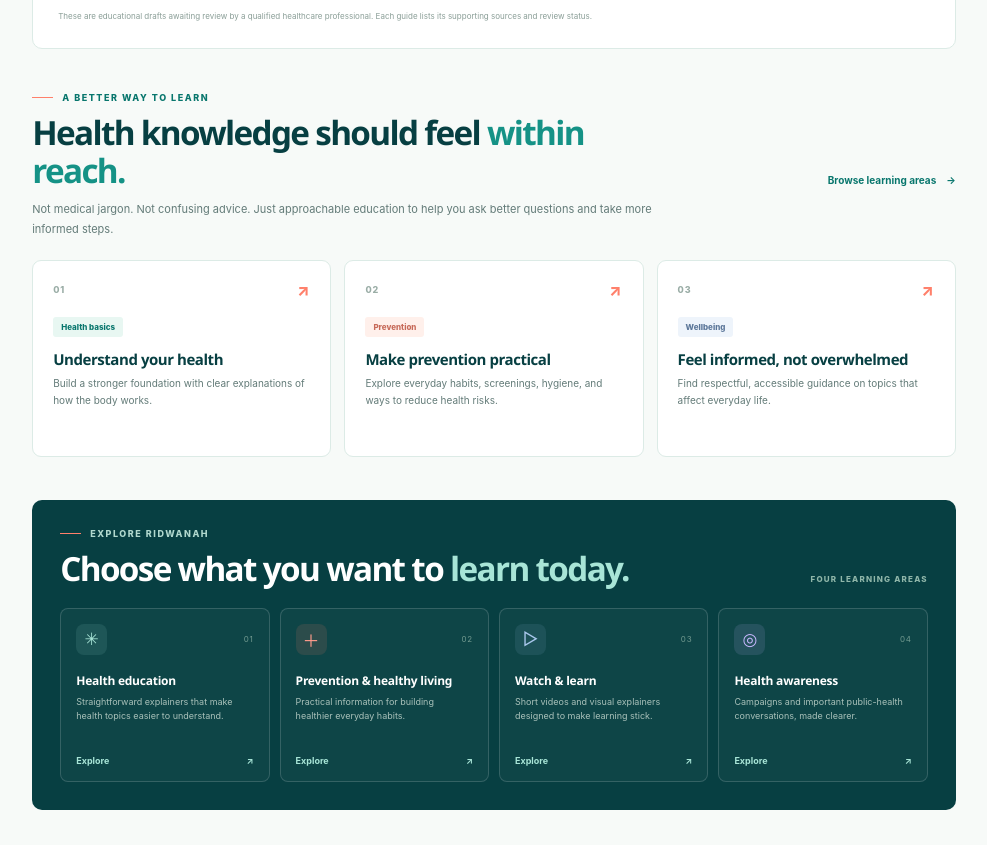
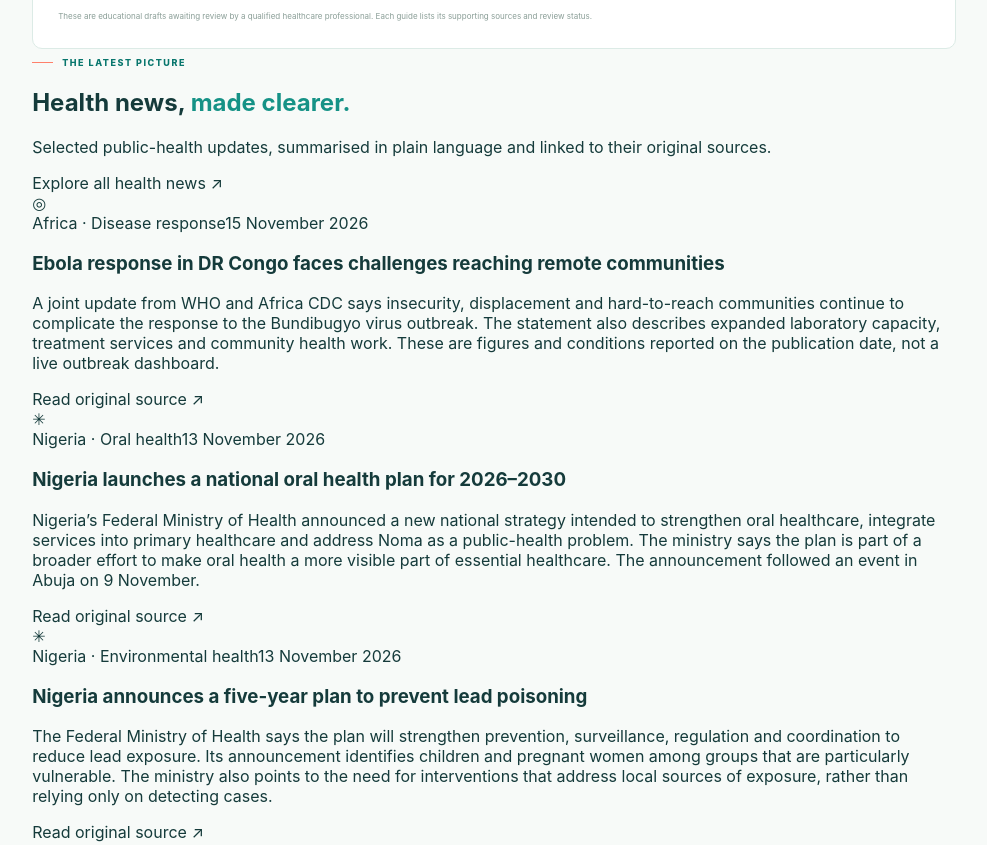
Before and after one commit to abdulwaheedmuhammed3-maker/Ridwanah, an Astro site: page / in a window 1280 px wide. Shown: the part 1040-1885 px from the top of the page, without its empty margins (273-1260 px from the left). Built offline with nearby package versions, Linux system fonts and the light colour scheme; Astro itself is replaced by a stand-in of ours.

Commit message:
Add curated health news to the homepage

```diff
--- a/src/pages/index.astro
+++ b/src/pages/index.astro
@@ -2,8 +2,10 @@
 import BaseLayout from "../layouts/BaseLayout.astro";
 import { articles } from "../data/articles";
 import "../styles/homepage.css";
+import { healthNews } from "../data/news";
 
 const featuredArticles = articles.filter((article) => article.featured).slice(0, 3);
+const featuredNews = healthNews.slice(0, 3);
 
 const topics = [
   { number: "01", title: "Understand your health", text: "Build a stronger foundation with clear explanations of how the body works.", tag: "Health basics", tone: "mint" },
@@ -29,6 +31,7 @@ const areas = [
       <nav class="sidebar-nav" aria-label="Desktop navigation">
         <a class="nav-item active" href="#overview"><span class="nav-icon">⌂</span><span>Overview</span><span class="nav-current"></span></a>
         <a class="nav-item" href="/health"><span class="nav-icon">▤</span><span>Health library</span></a>
+        <a class="nav-item" href="/news"><span class="nav-icon">◉</span><span>Health news</span></a>
         <a class="nav-item" href="#prevention"><span class="nav-icon">＋</span><span>Prevention</span></a>
         <a class="nav-item" href="#watch"><span class="nav-icon">▷</span><span>Watch & learn</span></a>
         <a class="nav-item" href="#awareness"><span class="nav-icon">◎</span><span>Awareness</span></a>
@@ -57,7 +60,7 @@ const areas = [
         </div>
         <div class="topbar-right">
           <span class="topbar-status"><i></i> General health education</span>
-          <a class="topbar-cta" href="#education">Explore library <span>↗</span></a>
+          <a class="topbar-cta" href="/health">Explore library <span>↗</span></a>
         </div>
       </header>
 
@@ -125,7 +128,33 @@ const areas = [
           <p class="home-guides-note">These are educational drafts awaiting review by a qualified healthcare professional. Each guide lists its supporting sources and review status.</p>
         </section>
 
-      <section class="content-section" id="education">
+
+        <section class="home-news-section" id="health-news" aria-labelledby="home-news-title">
+          <div class="home-news-heading">
+            <div>
+              <div class="eyebrow"><span class="eyebrow-line"></span> THE LATEST PICTURE</div>
+              <h2 id="home-news-title">Health news, <em>made clearer.</em></h2>
+              <p>Selected public-health updates, summarised in plain language and linked to their original sources.</p>
+            </div>
+            <a href="/news">Explore all health news <span aria-hidden="true">↗</span></a>
+          </div>
+          <div class="home-news-grid">
+            {featuredNews.map((item) => (
+              <article class="home-news-card">
+                <div class:list={["home-news-mark", item.region.toLowerCase()]} aria-hidden="true">{item.region === "Nigeria" ? "✳" : item.region === "Africa" ? "◎" : "◌"}</div>
+                <div class="home-news-card-copy">
+                  <div class="home-news-meta"><span>{item.region} · {item.topic}</span><time>{item.sourceDate}</time></div>
+                  <h3>{item.title}</h3>
+                  <p>{item.summary}</p>
+                  <a href={item.sourceUrl} target="_blank" rel="noopener noreferrer">Read original source <span aria-hidden="true">↗</span></a>
+                </div>
+              </article>
+            ))}
+          </div>
+          <p class="home-news-note">News summaries reflect what the cited organisation reported on the date shown. They are not live alerts or medical advice.</p>
+        </section>
+
+        <section class="content-section" id="education">
           <div class="section-heading">
             <div>
               <div class="eyebrow"><span class="eyebrow-line"></span> A BETTER WAY TO LEARN</div>
@@ -225,7 +254,7 @@ const areas = [
   <nav class="mobile-bottom-nav" aria-label="Mobile navigation">
     <a class="mobile-nav-item selected" href="#overview"><span>⌂</span><small>Home</small></a>
     <a class="mobile-nav-item" href="/health"><span>▤</span><small>Learn</small></a>
-    <a class="mobile-nav-item" href="#prevention"><span>＋</span><small>Prevent</small></a>
+    <a class="mobile-nav-item" href="/news"><span>◉</span><small>News</small></a>
     <a class="mobile-nav-item" href="#watch"><span>▷</span><small>Watch</small></a>
     <a class="mobile-nav-item" href="#about"><span>♡</span><small>About</small></a>
   </nav>
```
